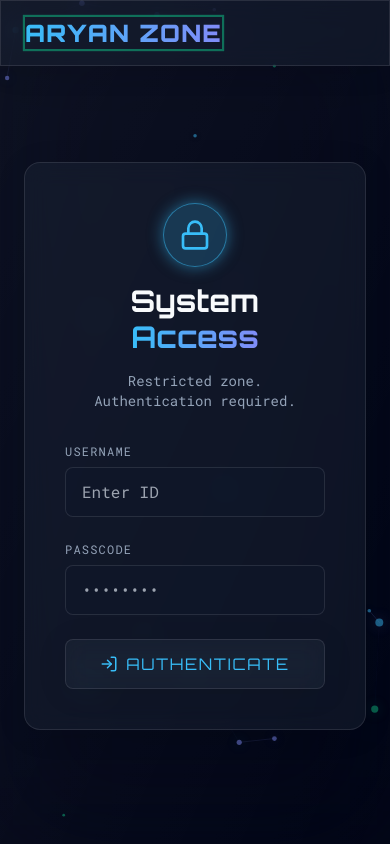
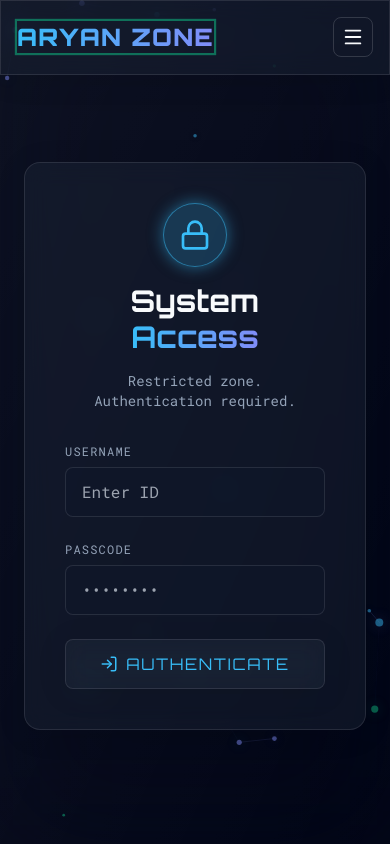
Before and after one commit to aaryaninvincible/Portfolio, a React (Vite) app: page /admin in a window 390 px wide. Built offline with nearby package versions, Linux system fonts and the light colour scheme.

Commit message:
feat: add mobile hamburger navigation and touch optimization

```diff
--- a/src/components/CursorFollower.tsx
+++ b/src/components/CursorFollower.tsx
@@ -1,15 +1,30 @@
-import React, { useEffect, useState } from 'react';
+import React, { useEffect, useRef, useState } from 'react';
 
 export const CursorFollower: React.FC = () => {
+    const [isEnabled, setIsEnabled] = useState(false);
     const [position, setPosition] = useState({ x: 0, y: 0 });
-    const [target, setTarget] = useState({ x: 0, y: 0 });
     const [isVisible, setIsVisible] = useState(false);
+    const targetRef = useRef({ x: 0, y: 0 });
 
     useEffect(() => {
+        if (typeof window === 'undefined') {
+            return;
+        }
+
+        const isFinePointer = window.matchMedia('(pointer: fine)').matches;
+        const isReducedMotion = window.matchMedia('(prefers-reduced-motion: reduce)').matches;
+        setIsEnabled(isFinePointer && !isReducedMotion);
+    }, []);
+
+    useEffect(() => {
+        if (!isEnabled) {
+            return;
+        }
+
         let animationFrameId: number;
 
         const onMouseMove = (e: MouseEvent) => {
-            setTarget({ x: e.clientX, y: e.clientY });
+            targetRef.current = { x: e.clientX, y: e.clientY };
             setIsVisible(true);
         };
 
@@ -20,8 +35,8 @@ export const CursorFollower: React.FC = () => {
         // Use requestAnimationFrame for smooth trailing effect
         const animate = () => {
             setPosition(prev => ({
-                x: prev.x + (target.x - prev.x) * 0.15,
-                y: prev.y + (target.y - prev.y) * 0.15,
+                x: prev.x + (targetRef.current.x - prev.x) * 0.15,
+                y: prev.y + (targetRef.current.y - prev.y) * 0.15,
             }));
             animationFrameId = requestAnimationFrame(animate);
         };
@@ -36,7 +51,11 @@ export const CursorFollower: React.FC = () => {
             window.removeEventListener('mouseout', onMouseOut);
             cancelAnimationFrame(animationFrameId);
         };
-    }, [target]);
+    }, [isEnabled]);
+
+    if (!isEnabled) {
+        return null;
+    }
 
     return (
         <div
--- a/src/components/Navbar.tsx
+++ b/src/components/Navbar.tsx
@@ -1,5 +1,6 @@
-import React from 'react';
+import React, { useEffect, useState } from 'react';
 import { Link, useLocation } from 'react-router-dom';
+import { Menu, X } from 'lucide-react';
 
 const navLinks = [
     { name: 'Home', path: '/' },
@@ -11,10 +12,15 @@ const navLinks = [
 
 export const Navbar: React.FC = () => {
     const location = useLocation();
+    const [isMobileMenuOpen, setIsMobileMenuOpen] = useState(false);
+
+    useEffect(() => {
+        setIsMobileMenuOpen(false);
+    }, [location.pathname]);
 
     return (
         <header className="fixed w-full top-0 z-50 glass border-b border-white/10 shadow-lg">
-            <div className="max-w-7xl mx-auto px-6 py-4 flex justify-between items-center">
+            <div className="max-w-7xl mx-auto px-4 sm:px-6 py-4 flex justify-between items-center">
                 <Link to="/" className="text-2xl font-black font-orbitron tracking-wider text-gradient animate-pulse-glow">
                     ARYAN ZONE
                 </Link>
@@ -32,7 +38,37 @@ export const Navbar: React.FC = () => {
                         </Link>
                     ))}
                 </nav>
+
+                <button
+                    type="button"
+                    className="md:hidden inline-flex items-center justify-center w-10 h-10 rounded-lg border border-white/15 text-light hover:text-primary hover:border-primary/40 transition-colors"
+                    aria-label={isMobileMenuOpen ? 'Close menu' : 'Open menu'}
+                    aria-expanded={isMobileMenuOpen}
+                    onClick={() => setIsMobileMenuOpen((prev) => !prev)}
+                >
+                    {isMobileMenuOpen ? <X size={22} /> : <Menu size={22} />}
+                </button>
             </div>
+
+            <nav
+                className={`md:hidden border-t border-white/10 bg-slate-900/95 backdrop-blur-md transition-all duration-300 overflow-hidden ${isMobileMenuOpen ? 'max-h-96 opacity-100' : 'max-h-0 opacity-0'
+                    }`}
+            >
+                <div className="px-4 py-3 flex flex-col gap-1">
+                    {navLinks.map((link) => (
+                        <Link
+                            key={link.path}
+                            to={link.path}
+                            className={`rounded-lg px-3 py-3 font-mono transition-colors ${location.pathname === link.path
+                                ? 'text-primary bg-primary/10'
+                                : 'text-light hover:text-primary hover:bg-white/5'
+                                }`}
+                        >
+                            {link.name}
+                        </Link>
+                    ))}
+                </div>
+            </nav>
         </header>
     );
 };
```
